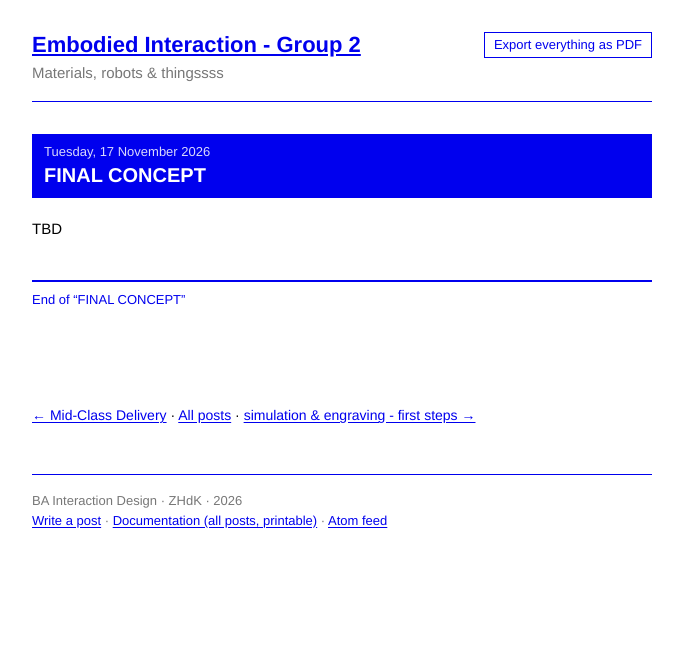
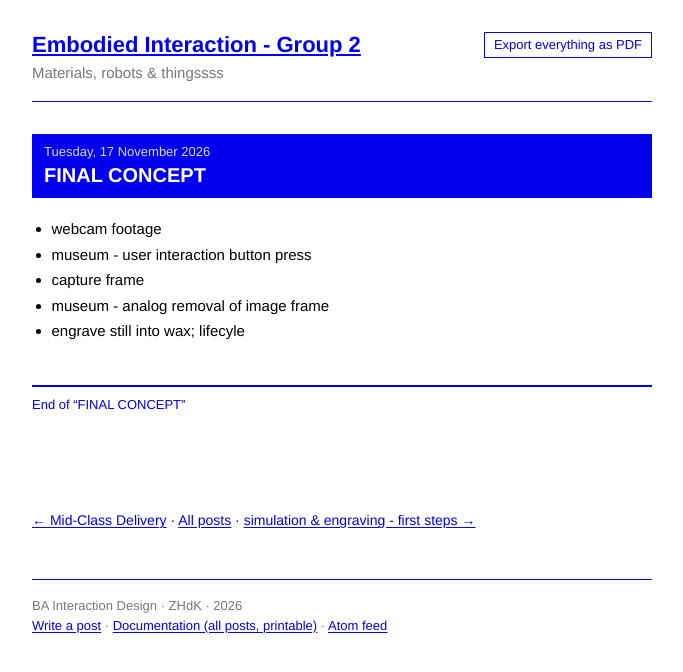
Before and after one commit to bonjourclaudio/aewwwww-blog, a Jekyll site: the page built from _posts/2026-11-18-final-concept.md, in a window 1280 px wide. Shown: the top 672 px of the page, without its empty margins (298-981 px from the left). Built offline with Jekyll 4.4.1, drawn with Linux system fonts in a browser that asks for light colours.

Commit message:
Update _posts/2026-11-18-final-concept.md (via Pages CMS)

```diff
--- a/_posts/2026-11-18-final-concept.md
+++ b/_posts/2026-11-18-final-concept.md
@@ -3,4 +3,8 @@ title: FINAL CONCEPT
 date: 2026-11-17
 published: true
 ---
-TBD
+- webcam footage
+- museum - user interaction button press
+- capture frame
+- museum - analog removal of image frame
+- engrave still into wax; lifecyle
```
